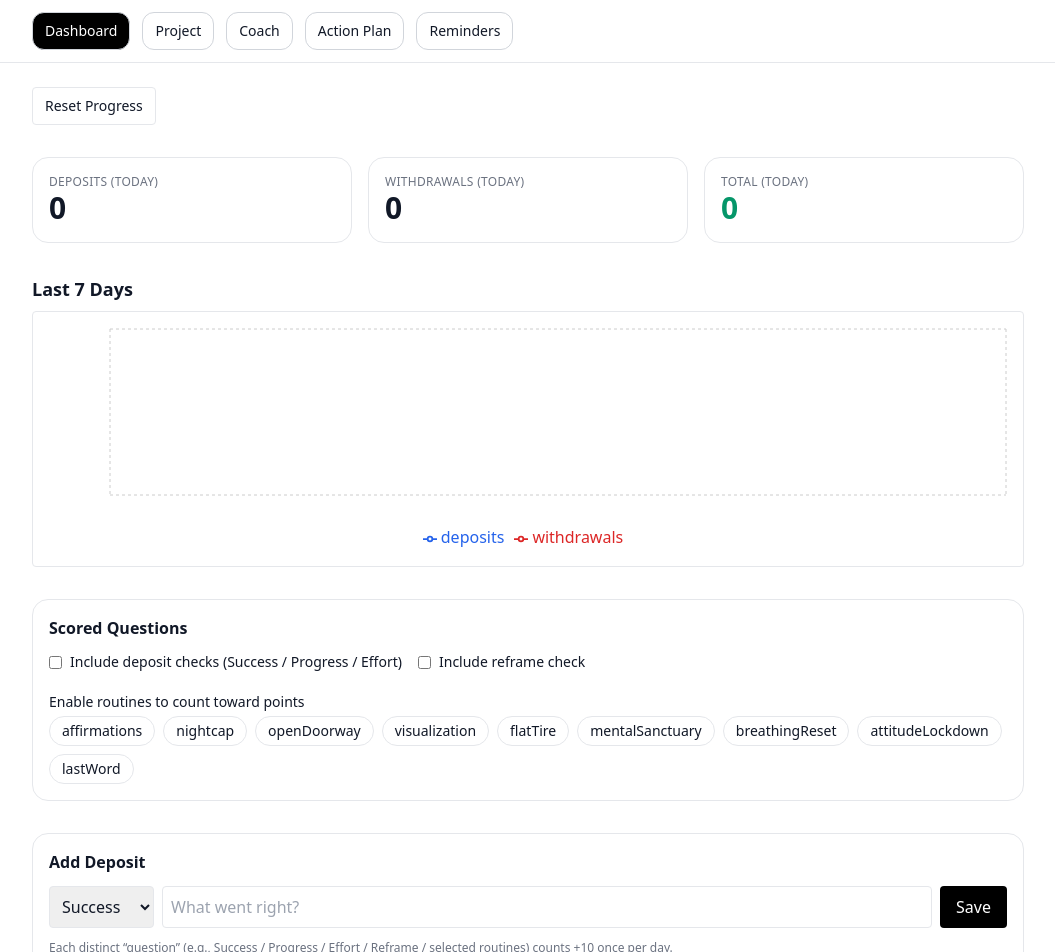
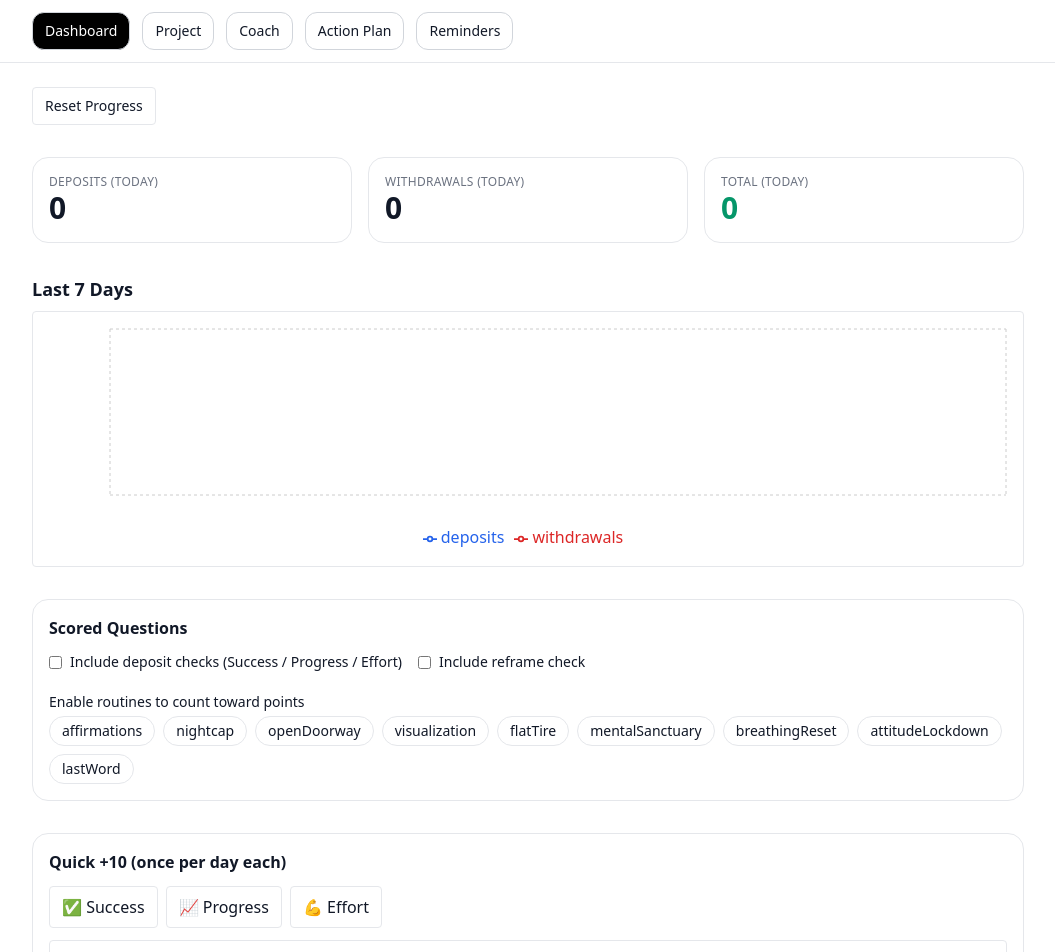
Before and after one commit to oswald23/ABC, a Next.js app: page / in a window 1280 px wide. Shown: the top 952 px of the page, without its empty margins (112-1167 px from the left). Built offline with nearby package versions, Linux system fonts and the light colour scheme.

Commit message:
page.tsx

```diff
--- a/app/page.tsx
+++ b/app/page.tsx
@@ -4,7 +4,7 @@
 import { useEffect, useState } from 'react'
 import BalanceChart from '@/components/BalanceChart'
 import {
-  addDeposit,
+  logDepositIfNeeded,
   addReframe,
   markRoutine,
   weeklyPointsSeriesWithDeductions,
@@ -27,14 +27,13 @@ export default function DashboardPage() {
     total: 0,
   })
 
-  // quick-add inputs
+  // quick-add inputs (free text entry)
   const [depText, setDepText] = useState('')
-  const [depType, setDepType] = useState<'success' | 'progress' | 'effort'>('success')
 
   const [origText, setOrigText] = useState('')
   const [refrText, setRefrText] = useState('')
 
-  // settings: which routines & checks count as questions
+  // settings & checklist
   const [settings, setSettings] = useState<UserSettings | null>(null)
   const [checklist, setChecklist] = useState<{ eligible: number; answered: number; keys?: string[]; map?: Record<string, boolean> } | null>(null)
 
@@ -54,9 +53,19 @@ export default function DashboardPage() {
 
   useEffect(() => { refresh() }, [])
 
-  async function addDepositClick() {
-    if (!depText.trim()) return
-    await addDeposit({ type: depType, text: depText })
+  // One-click loggers that count only if not already counted today
+  async function logSuccess() {
+    await logDepositIfNeeded('success', depText || 'Logged success')
+    setDepText('')
+    refresh()
+  }
+  async function logProgress() {
+    await logDepositIfNeeded('progress', depText || 'Logged progress')
+    setDepText('')
+    refresh()
+  }
+  async function logEffort() {
+    await logDepositIfNeeded('effort', depText || 'Logged effort')
     setDepText('')
     refresh()
   }
@@ -102,6 +111,10 @@ export default function DashboardPage() {
     await refresh()
     alert('All data cleared. Defaults restored.')
   }
+
+  const successDone  = !!checklist?.map?.['q:successLogged']
+  const progressDone = !!checklist?.map?.['q:progressLogged']
+  const effortDone   = !!checklist?.map?.['q:effortLogged']
 
   return (
     <div className="space-y-8">
@@ -185,30 +198,46 @@ export default function DashboardPage() {
         </div>
       </section>
 
-      {/* QUICK ADD: Deposit */}
+      {/* ONE-CLICK: Deposit checks */}
       <section className="rounded-2xl border bg-white p-4 space-y-3">
-        <h3 className="font-semibold">Add Deposit</h3>
+        <h3 className="font-semibold">Quick +10 (once per day each)</h3>
+        <div className="flex flex-wrap gap-2">
+          <button
+            onClick={logSuccess}
+            disabled={successDone}
+            className={`rounded px-3 py-2 border ${successDone ? 'opacity-50 cursor-not-allowed' : 'hover:bg-gray-50'}`}
+            title={successDone ? 'Already counted today' : 'Log a success'}
+          >
+            ✅ Success
+          </button>
+          <button
+            onClick={logProgress}
+            disabled={progressDone}
+            className={`rounded px-3 py-2 border ${progressDone ? 'opacity-50 cursor-not-allowed' : 'hover:bg-gray-50'}`}
+            title={progressDone ? 'Already counted today' : 'Log progress'}
+          >
+            📈 Progress
+          </button>
+          <button
+            onClick={logEffort}
+            disabled={effortDone}
+            className={`rounded px-3 py-2 border ${effortDone ? 'opacity-50 cursor-not-allowed' : 'hover:bg-gray-50'}`}
+            title={effortDone ? 'Already counted today' : 'Log effort'}
+          >
+            💪 Effort
+          </button>
+        </div>
+
+        {/* Optional shared text for the above logs */}
         <div className="flex flex-col gap-2 sm:flex-row">
-          <select
-            className="rounded border p-2"
-            value={depType}
-            onChange={(e) => setDepType(e.target.value as any)}
-          >
-            <option value="success">Success</option>
-            <option value="progress">Progress</option>
-            <option value="effort">Effort</option>
-          </select>
           <input
             className="flex-1 rounded border p-2"
-            placeholder="What went right?"
+            placeholder="Optional note for the above actions"
             value={depText}
             onChange={(e) => setDepText(e.target.value)}
           />
-          <button onClick={addDepositClick} className="rounded bg-black text-white px-4 py-2">
-            Save
-          </button>
         </div>
-        <p className="text-xs text-gray-500">Each distinct “question” (e.g., Success / Progress / Effort / Reframe / selected routines) counts +10 once per day.</p>
+        <p className="text-xs text-gray-500">Each of Success, Progress, Effort can contribute +10 once per day.</p>
       </section>
 
       {/* QUICK ADD: Reframe */}
```
